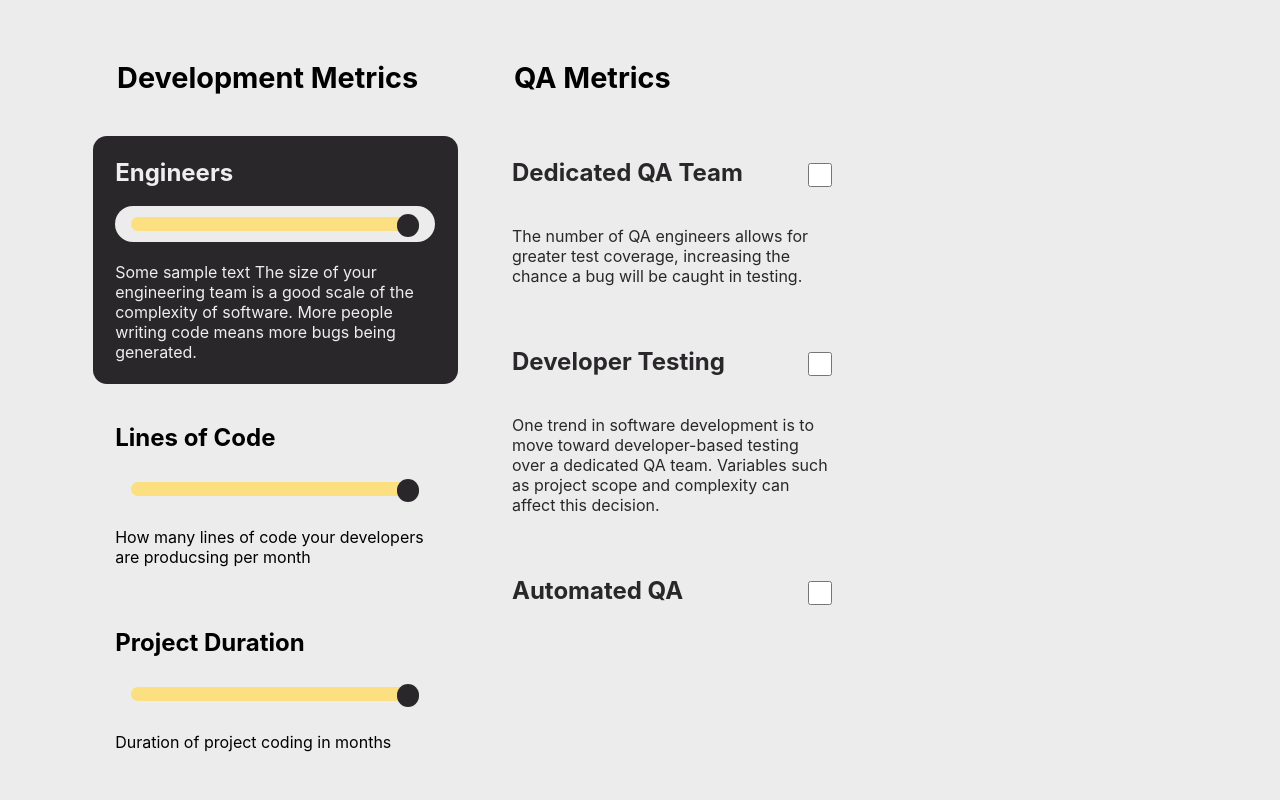
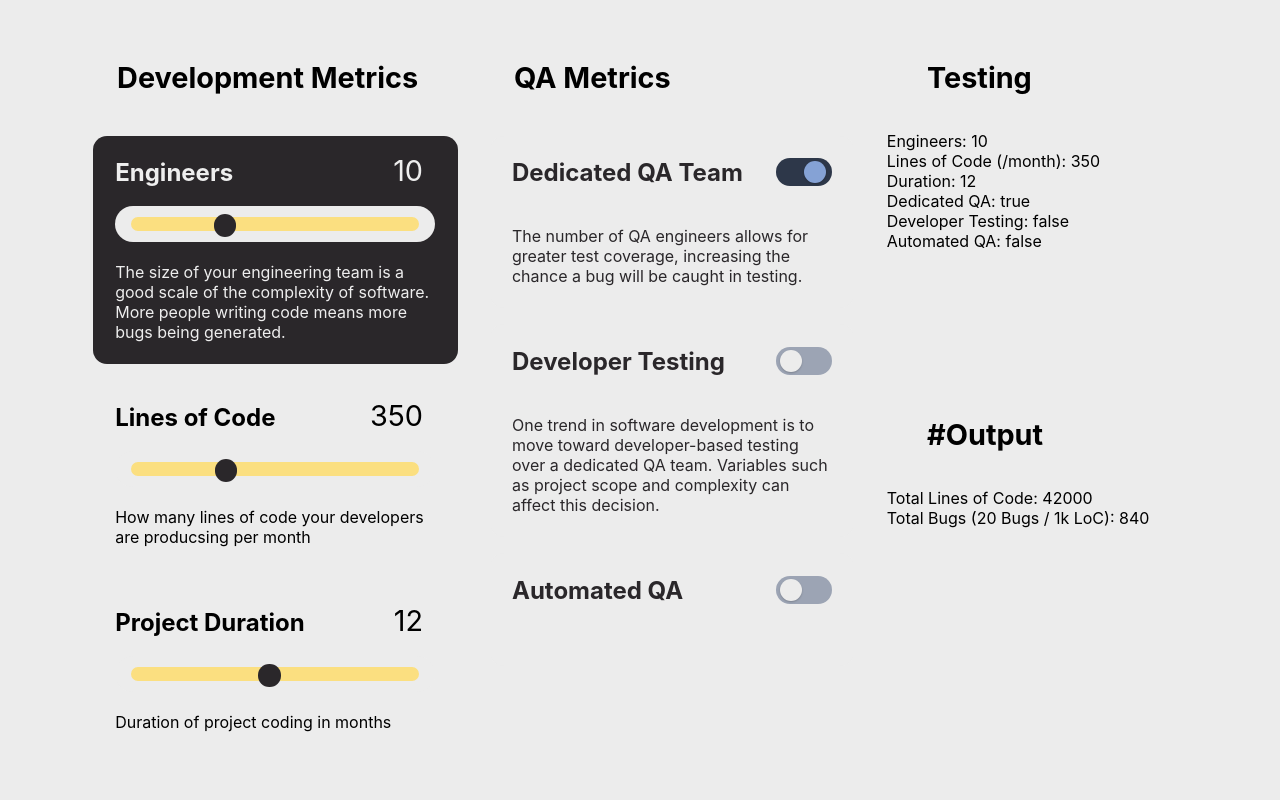
Before and after one commit to mjguillemette/prod-perfect-dashboard, a React (Create React App) app in the folder my-app/: page / in a window 1280 px wide. Shown: the top 800 px of the page. Built offline with nearby package versions, Linux system fonts and the light colour scheme.

Commit message:
Lots of wires connected. Testing user interface added.

```diff
--- a/my-app/src/App.css
+++ b/my-app/src/App.css
@@ -145,8 +145,49 @@ input[type='range']:focus::-ms-fill-upper {
 
 /* */
 input[type='checkbox'] {
-  height: 34px;
-  width: 24px;
   float: right;
   margin: 0 0 0 auto;
 }
+
+.toggle {
+  -webkit-appearance: none;
+  -moz-appearance: none;
+  appearance: none;
+  width: 56px;
+  height: 28px;
+  display: inline-block;
+  position: relative;
+  border-radius: 50px;
+  overflow: hidden;
+  outline: none;
+  border: none;
+  cursor: pointer;
+  background-color: #9ca4b4;
+  transition: background-color ease 0.4s;
+}
+
+.toggle:before {
+  content: '';
+  display: block;
+  position: absolute;
+  z-index: 2;
+  width: 22px;
+  height: 22px;
+  background: #ececec;
+  left: 8%;
+  top: 3px;
+  border-radius: 50%;
+  text-shadow: -1px -1px rgba(0, 0, 0, 0.15);
+  white-space: nowrap;
+  box-shadow: 0 1px 2px rgba(0, 0, 0, 0.2);
+  transition: all cubic-bezier(0.3, 1.5, 0.7, 1) 0.6s;
+}
+
+.toggle:checked {
+  background-color: #2d3749;
+}
+
+.toggle:checked:before {
+  background: #85a2d5;
+  left: 50%;
+}
--- a/my-app/src/App.js
+++ b/my-app/src/App.js
@@ -1,11 +1,34 @@
-import React from 'react'
+import React, { useState } from 'react'
 import './App.css'
 import Page from './components/Page'
 
 function App() {
+  const [engineers, setEngineers] = useState(10)
+  const [linesOfCode, setLinesOfCode] = useState(350)
+  const [duration, setDuration] = useState(12)
+
+  const [dedicatedQA, setDedicatedQA] = useState(true)
+  const [devTesting, setDevTesting] = useState(false)
+  const [automatedQA, setAutomatedQA] = useState(false)
+
   return (
     <div className="App">
-      <Page />
+      <Page
+        // to EngineersView
+        engineers={engineers}
+        setEngineers={setEngineers}
+        linesOfCode={linesOfCode}
+        setLinesOfCode={setLinesOfCode}
+        duration={duration}
+        setDuration={setDuration}
+        // to QAView
+        dedicatedQA={dedicatedQA}
+        setDedicatedQA={setDedicatedQA}
+        devTesting={devTesting}
+        setDevTesting={setDevTesting}
+        automatedQA={automatedQA}
+        setAutomatedQA={setAutomatedQA}
+      />
     </div>
   )
 }
--- a/my-app/src/components/InputBox.js
+++ b/my-app/src/components/InputBox.js
@@ -3,6 +3,7 @@ import styled from 'styled-components'
 
 const InputBox = props => {
   const InputBox = styled.div`
+    position: relative;
     font-size: 1rem;
     max-width: 320px;
     min-width: 30%;
@@ -16,12 +17,38 @@ const InputBox = props => {
     flex-direction: ${props.inputType === 'checkbox' ? 'row' : 'column'}
     display: flex;
   `
+  const DisplayValue = styled.div`
+    right: 1.2em;
+    top: .6em;
+    position: absolute;
+    font-size: 1.8em
+    font-weight: 400;
+    display: flex;
+  `
+
+  const handleChange = e => {
+    props.setValue(e.target.value)
+  }
 
   return (
     <InputBox className={props.className}>
       <InputHeading>
+        <DisplayValue>{props.value}</DisplayValue>
         <h2>{props.name}</h2>
-        <input type={props.inputType} max="30" />
+        <input
+          id={props.id}
+          type={props.inputType}
+          value={props.value}
+          min={props.minInput}
+          max={props.maxInput}
+          step={props.step}
+          className={props.inputType === 'checkbox' ? 'toggle' : ''}
+          onChange={e => handleChange(e)}
+          onMouseUp={e => handleChange(e)}
+          onTouchMove={e => handleChange(e)}
+          onTouchEnd={e => handleChange(e)}
+          checked={props.value ? 'checked' : ''}
+        />
       </InputHeading>
       <br />
       {props.text}
--- a/my-app/src/components/Page.js
+++ b/my-app/src/components/Page.js
@@ -3,14 +3,35 @@ import EngineerView from './views/EngineerView'
 import QAView from './views/QAView'
 import ResultView from './views/ResultView'
 
-const Page = () => {
+const Page = props => {
   return (
     <div className="Page">
       <div className="Metrics">
-        <EngineerView />
-        <QAView />
+        <EngineerView
+          engineers={props.engineers}
+          setEngineers={props.setEngineers}
+          linesOfCode={props.linesOfCode}
+          setLinesOfCode={props.setLinesOfCode}
+          duration={props.duration}
+          setDuration={props.setDuration}
+        />
+        <QAView
+          dedicatedQA={props.dedicatedQA}
+          setDedicatedQA={props.setDedicatedQA}
+          devTesting={props.devTesting}
+          setDevTesting={props.setDevTesting}
+          automatedQA={props.automatedQA}
+          setAutomatedQA={props.setAutomatedQA}
+        />
       </div>
-      <ResultView />
+      <ResultView
+        engineers={props.engineers}
+        duration={props.duration}
+        dedicatedQA={props.dedicatedQA}
+        devTesting={props.devTesting}
+        automatedQA={props.automatedQA}
+        linesOfCode={props.linesOfCode}
+      />
     </div>
   )
 }
--- a/my-app/src/components/views/EngineerView.js
+++ b/my-app/src/components/views/EngineerView.js
@@ -1,26 +1,42 @@
 import React from 'react'
 import InputBox from '../InputBox'
 
-const EngineerView = () => {
+const EngineerView = props => {
   return (
     <div className="View">
       <h1>Development Metrics</h1>
       <InputBox
+        id="Engineers"
+        value={props.engineers}
+        setValue={props.setEngineers}
         name="Engineers"
         className="EngineersBox SelectedBox"
         inputType="range"
-        text="Some sample text The size of your engineering team is a good scale of the complexity of software. More people writing code means more bugs being generated."
+        maxInput="30"
+        minInput="1"
+        text="The size of your engineering team is a good scale of the complexity of software. More people writing code means more bugs being generated."
       />
       <InputBox
+        id="LinesOfCode"
+        value={props.linesOfCode}
+        setValue={props.setLinesOfCode}
         name="Lines of Code"
         className="EngineersBox"
         inputType="range"
+        maxInput="1000"
+        minInput="50"
+        step="50"
         text="How many lines of code your developers are producsing per month"
       />
       <InputBox
+        id="Duration"
+        value={props.duration}
+        setValue={props.setDuration}
         name="Project Duration"
         className="EngineersBox"
         inputType="range"
+        maxInput="24"
+        minInput="1"
         text="Duration of project coding in months"
       />
     </div>
--- a/my-app/src/components/views/QAView.js
+++ b/my-app/src/components/views/QAView.js
@@ -1,23 +1,33 @@
 import React from 'react'
 import InputBox from '../InputBox'
 
-const QAView = () => {
+const QAView = props => {
   return (
     <div className="View">
       <h1> QA Metrics</h1>
       <InputBox
         name="Dedicated QA Team"
+        value={props.dedicatedQA}
+        setValue={props.setDedicatedQA}
         className="QABox"
         inputType="checkbox"
         text="The number of QA engineers allows for greater test coverage, increasing the chance a bug will be caught in testing."
       />
       <InputBox
         name="Developer Testing"
+        value={props.devTesting}
+        setValue={props.setDevTesting}
         className="QABox"
         inputType="checkbox"
         text="One trend in software development is to move toward developer-based testing over a dedicated QA team. Variables such as project scope and complexity can affect this decision."
       />
-      <InputBox name="Automated QA" className="QABox" inputType="checkbox" />
+      <InputBox
+        name="Automated QA"
+        value={props.automatedQA}
+        setValue={props.setAutomatedQA}
+        className="QABox"
+        inputType="checkbox"
+      />
     </div>
   )
 }
--- a/my-app/src/components/views/ResultView.js
+++ b/my-app/src/components/views/ResultView.js
@@ -1,18 +1,28 @@
 import React from 'react'
 import Graph from '../Graph'
 
-const ResultView = () => {
+const ResultView = props => {
+  let loc = props.engineers * props.linesOfCode * props.duration
+
   return (
     <div
       className="View"
       style={{
         minHeight: '400px',
-        minWidth: '400px'
+        minWidth: '300px'
       }}
     >
       <h1>Testing</h1>
+      Engineers: {props.engineers} <br />
+      Lines of Code (/month): {props.linesOfCode} <br />
+      Duration: {props.duration} <br />
+      Dedicated QA: {props.dedicatedQA ? 'true' : 'false'} <br />
+      Developer Testing: {props.devTesting ? 'true' : 'false'} <br />
+      Automated QA: {props.automatedQA ? 'true' : 'false'} <br />
       <Graph />
       <h1>#Output</h1>
+      Total Lines of Code: {loc} <br />
+      Total Bugs (20 Bugs / 1k LoC): {loc * 0.02}
     </div>
   )
 }
```
Also changed, not shown: my-app/src/components/Toggle.js (deleted).
